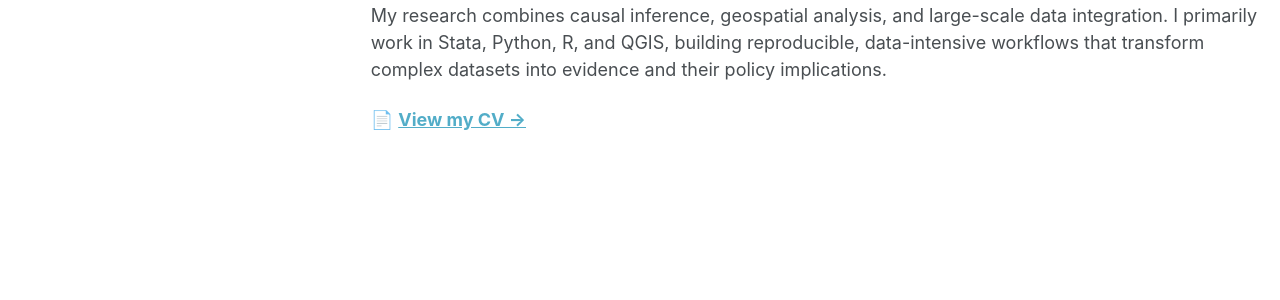
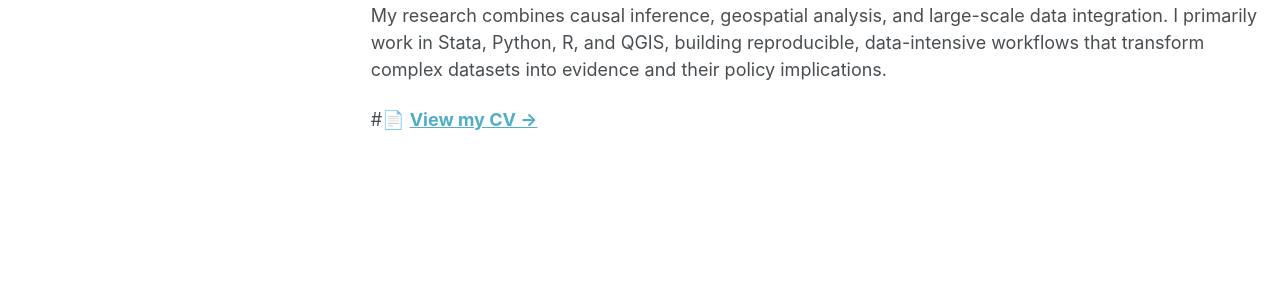
Before and after one commit to anomdule/anomdule.github.io, a Jekyll site: the page built from _pages/about.md, in a window 1280 px wide and 1094 px high. Shown: the part 556-856 px from the top of the window. Built offline with Jekyll 4.4.1, drawn with Linux system fonts in a browser that asks for light colours; a script that is not in the unit is left out.

```diff
--- a/_pages/about.md
+++ b/_pages/about.md
@@ -17,4 +17,4 @@ Before joining Penn State, I worked as a Research Assistant at the Center for Gl
 
 My research combines causal inference, geospatial analysis, and large-scale data integration. I primarily work in Stata, Python, R, and QGIS, building reproducible, data-intensive workflows that transform complex datasets into evidence and their policy implications.
 
-📄 [**View my CV →**](/files/Anom_AMD_CV_3.pdf){:target="_blank"}
+#📄 [**View my CV →**](/files/Anom_AMD_CV_3.pdf){:target="_blank"}
```
